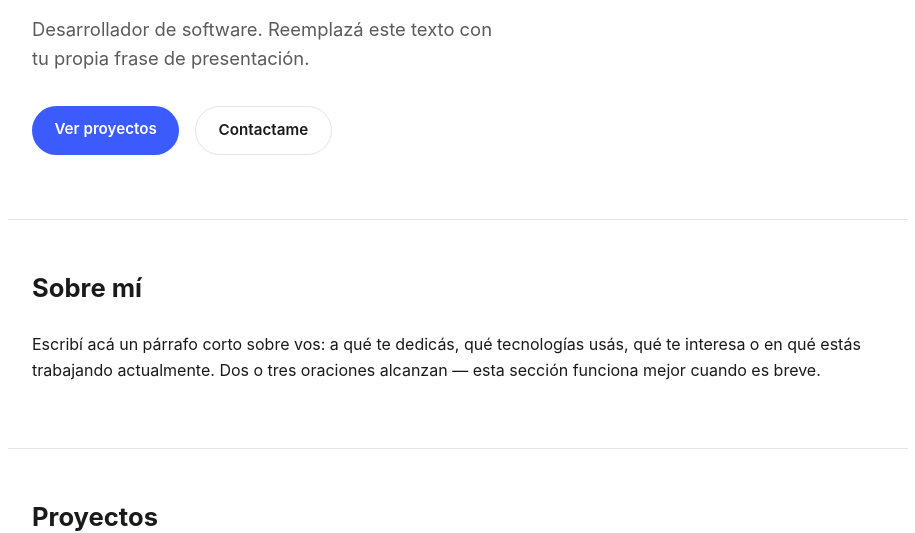
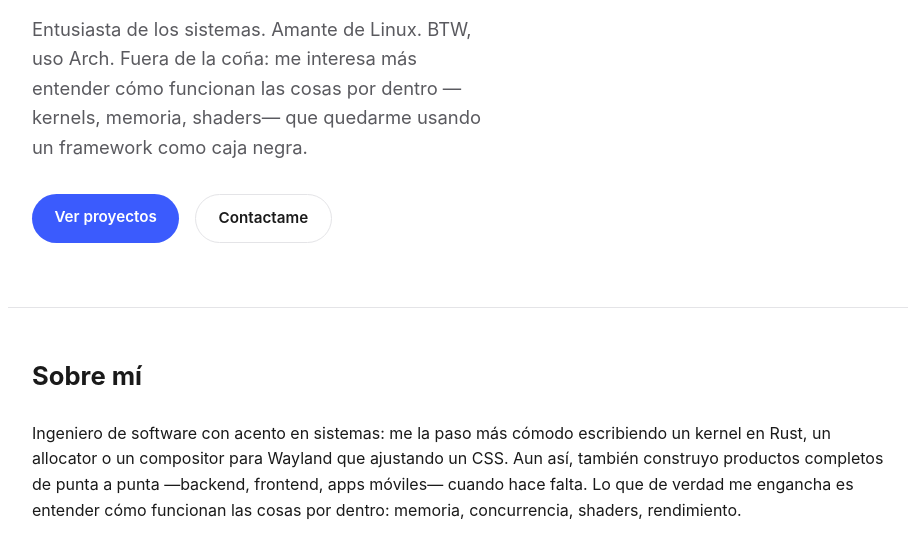
Before and after one commit to oriaj-nocrala/oriaj-nocrala.github.io, a plain HTML site: page index.html in a window 1280 px wide. Shown: the part 271-804 px from the top of the page, without its empty margins (182-1097 px from the left). Drawn offline with Linux system fonts and the light colour scheme.

Commit message:
Personalize hero/about copy, add web skills and LinkedIn link
Co-Authored-By: Claude Sonnet 5 <noreply@anthropic.com>

```diff
--- a/index.html
+++ b/index.html
@@ -26,7 +26,7 @@
     <div class="hero-inner">
       <p class="hero-eyebrow">Hola, soy</p>
       <h1>Jairo Alarcón</h1>
-      <p class="hero-tagline">Desarrollador de software. Reemplazá este texto con tu propia frase de presentación.</p>
+      <p class="hero-tagline">Entusiasta de los sistemas. Amante de Linux. BTW, uso Arch. Fuera de la coña: me interesa más entender cómo funcionan las cosas por dentro —kernels, memoria, shaders— que quedarme usando un framework como caja negra.</p>
       <div class="hero-actions">
         <a class="btn btn-primary" href="#projects">Ver proyectos</a>
         <a class="btn btn-ghost" href="#contact">Contactame</a>
@@ -37,9 +37,11 @@
   <section id="about" class="section">
     <h2>Sobre mí</h2>
     <p>
-      Escribí acá un párrafo corto sobre vos: a qué te dedicás, qué tecnologías usás,
-      qué te interesa o en qué estás trabajando actualmente. Dos o tres oraciones alcanzan —
-      esta sección funciona mejor cuando es breve.
+      Ingeniero de software con acento en sistemas: me la paso más cómodo escribiendo un kernel
+      en Rust, un allocator o un compositor para Wayland que ajustando un CSS. Aun así, también
+      construyo productos completos de punta a punta —backend, frontend, apps móviles— cuando
+      hace falta. Lo que de verdad me engancha es entender cómo funcionan las cosas por dentro:
+      memoria, concurrencia, shaders, rendimiento.
     </p>
   </section>
 
@@ -96,6 +98,9 @@
       <li>wgpu</li>
       <li>Wayland</li>
       <li>Desarrollo de sistemas / kernels</li>
+      <li>Angular</li>
+      <li>Node.js</li>
+      <li>Desarrollo web</li>
     </ul>
   </section>
 
@@ -105,7 +110,7 @@
     <div class="contact-links">
       <a href="mailto:jairo.alarconr@gmail.com">Email</a>
       <a href="https://github.com/oriaj-nocrala" target="_blank" rel="noopener">GitHub</a>
-      <a href="https://www.linkedin.com/" target="_blank" rel="noopener">LinkedIn</a>
+      <a href="https://www.linkedin.com/in/oriaj-nocrala/" target="_blank" rel="noopener">LinkedIn</a>
     </div>
   </section>
 </main>
```
